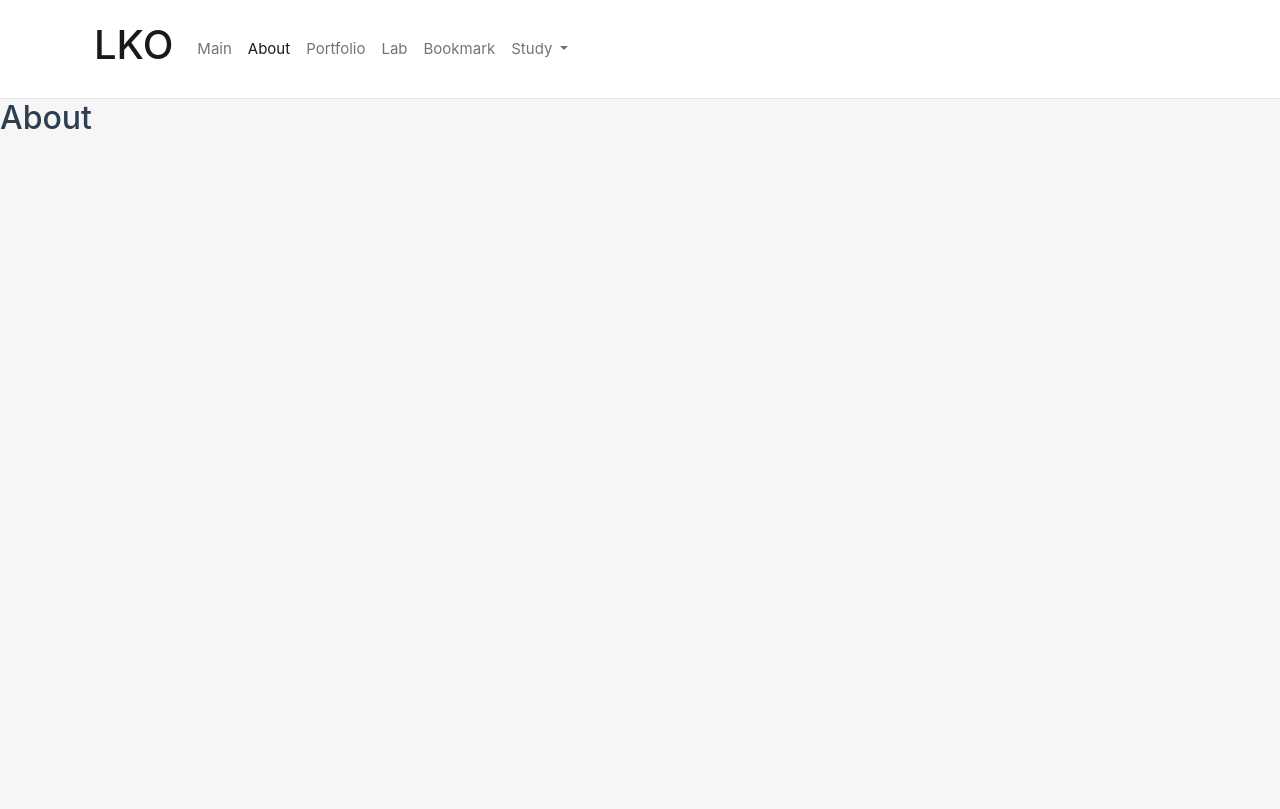
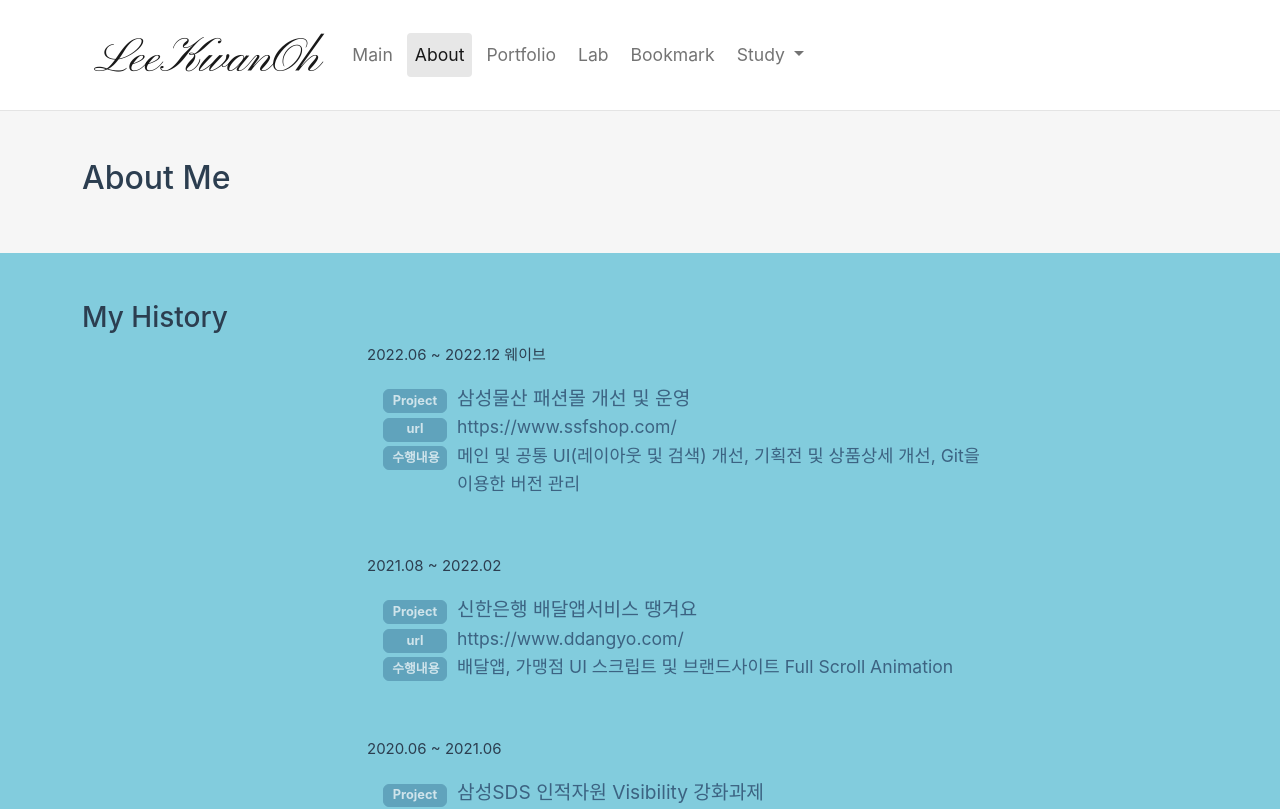
Before and after one commit to mylko72/vue3-home, a Vue app: page /about in a window 1280 px wide. Shown: the top 809 px of the page. Built offline with nearby package versions, Linux system fonts and the light colour scheme.

Commit message:
about 화면 작업중

```diff
--- a/index.html
+++ b/index.html
@@ -5,6 +5,7 @@
     <link rel="icon" href="/favicon.ico">
     <meta name="viewport" content="width=device-width, initial-scale=1.0">
     <title>UI Laboratory</title>
+    <link href='http://fonts.googleapis.com/css?family=Pinyon+Script' rel='stylesheet' type='text/css'>
   </head>
   <body>
     <div id="app"></div>
--- a/src/api/works.js
+++ b/src/api/works.js
@@ -3,6 +3,7 @@ const works = [
     "project": "삼성물산 패션몰 개선 및 운영",
     "thumbnail": "/src/assets/images/img_ssfshop_s.jpg",
     "images": ['/src/assets/images/img_ssfshop_01.jpg','/src/assets/images/img_ssfshop_02.jpg'],
+    "company": "웨이브",
     "client": "삼성물산",
     "date": "2022.06 ~ 2022.12",
     "desc": "메인 및 공통 UI(레이아웃 및 검색) 개선, 기획전 및 상품상세 개선, Git을 이용한 버전 관리",
--- a/src/assets/base.css
+++ b/src/assets/base.css
@@ -75,19 +75,38 @@ body {
   -moz-osx-font-smoothing: grayscale;
 }
 
+a {text-decoration:none;}
+
 header {background:#fff; border-bottom:1px solid #E4E4E4}
+header .navbar-brand {margin-top:10px; margin-right:24px}
+header .navbar-brand h1 {margin-bottom:0; font-family: 'Pinyon Script', cursive !important; font-size:3rem}
+header .navbar .nav-item {margin-right:6px;}
+header .navbar .nav-link {font-size:1.1rem}
+header .navbar .nav-link.active {background-color:#e7e7e7; border-radius:4px;}
 
 /* Portfolio list */
 .card-lists {margin:0 auto}
+/* thumbnail type */
 .card-thumb {cursor:pointer}
 .card-thumb .card-img {position:relative; padding-top:calc((135*100%) / 220); overflow:hidden}
 .card-thumb .card-img img {position:absolute; top:0; width:100%;}
 .card-thumb .card-title {margin-bottom:0; font-size:.9rem}
 .card-thumb .card-text .date {font-size:.7rem}
+/* list type */
 .card-list {flex-direction:row; border:none; background-color:transparent;}
-.card-list .card-img {flex:0 0 45%; width:45%}
-.card-list .card-body {padding-top:0; padding-bottom:0}
-.card-list .card-title, .card-list .card-text {margin-bottom:0}
+.card-list .card-img { position:relative; flex:1 50%; width:50%; padding-top:30%;; background-color:#fff; overflow:hidden}
+.card-list .card-img img {position:absolute; top:0; width:100%;}
+.card-list .card-body {flex:1 1 50%; width:50%; padding-top:0; padding-bottom:0}
+.card-list .card-title, .card-list .card-text {display:flex; align-items:baseline; margin-bottom:0; padding:5px 0; border-bottom:1px solid #ededed; font-size:0.9rem;}
+.card-list .badge {width:46px; margin-right:5px; background:#cacaca; font-size:0.6rem;}
+/* default type */
+.card-default {margin-bottom:2.5rem; border:none; background-color:transparent;}
+.card-default .card-title {margin-bottom:0; font-size:1.2rem; color:#3c6382}
+.card-default .card-title, .card-default .card-text {display:flex; align-items:baseline}
+.card-default .card-text {margin-bottom:0; font-size:1.1rem}
+.card-default .card-text .text-muted {color:#3c6382 !important}
+.card-default .badge {width: 64px;px; margin-right:10px; border:1px solid #60a3bc; background:#60a3bc; font-size:0.8rem; color:rgba(255,255,255,.7)}
+
 
 
 .v-alert {position:fixed; top:30vh; left:50%; min-width:500px; margin-left:-250px; text-align:center}
@@ -102,3 +121,5 @@ header {background:#fff; border-bottom:1px solid #E4E4E4}
 .detail-view .desc-list .list-group-item .txt {display:inline-block; width:190px;}
 .detail-view .desc-list .list-group-item .txt:only-child {width:100%}
 .detail-view .desc-list .list-group-item > a {width:190px;}
+
+.my-history {background:#82ccdd;}
--- a/src/components/WorkItem.vue
+++ b/src/components/WorkItem.vue
@@ -1,13 +1,29 @@
 <template>
   <div class="card" :class="workType">
-    <div class="card-img">
-      <img :src="thumbnail" class="card-img-top" alt="...">
-    </div>
+    <slot name="card-header" />
+    <slot name="card-image" />
+
     <div class="card-body">
-      <p class="card-title text-truncate">{{ project }}</p>
-      <p class="card-text" v-if="props.client"><span class="date text-muted">{{ client }}</span></p>
-      <p class="card-text" v-if="props.url"><span class="date text-muted">{{ url }}</span></p>
-      <p class="card-text"><span class="date text-muted">{{ date }}</span></p>
+      <p class="card-title text-truncate">
+        <span class="badge" v-if="badge">Project</span>
+        <span class="text-truncate">{{ project }}</span>
+      </p>
+      <p class="card-text" v-if="client">
+        <span class="badge" v-if="badge">client</span>
+        <span class="date text-muted">{{ client }}</span>
+      </p>
+      <p class="card-text" v-if="date">
+        <span class="badge" v-if="badge">date</span>
+        <span class="date text-muted">{{ date }}</span>
+      </p>
+      <p class="card-text" v-if="url">
+        <span class="badge" v-if="badge">url</span>
+        <a :href="url" class="d-inline-block text-truncate" target="_blank"><span class="date text-muted">{{ url }}</span></a>
+      </p>
+      <p class="card-text" v-if="desc">
+        <span class="badge" v-if="badge">수행내용</span>
+        <span class="date text-muted">{{ desc }}</span>
+      </p>
     </div>
   </div>
 </template>
@@ -19,20 +35,17 @@ const workType = ref(null);
 
 const props = defineProps({
   display: String,
-  thumbnail: {
-    type: String,
-    required: true
-  },
+  badge: Boolean,
   project: {
     type: String,
     required: true
   },
   date: {
     type: String,
-    required: true
   },
   client: String,
   url: String,
+  desc: String
 });
 
 workType.value = props.display;
--- a/src/layout/TheHeader.vue
+++ b/src/layout/TheHeader.vue
@@ -4,7 +4,7 @@
       <nav class="navbar navbar-expand-lg bg-body-tertiary py-3">
         <div class="container-fluid">
           <a class="navbar-brand" href="#">
-            <h1>LKO</h1>
+            <h1>LeeKwanOh</h1>
           </a>
           <button
             class="navbar-toggler"
--- a/src/views/AboutView.vue
+++ b/src/views/AboutView.vue
@@ -1,9 +1,51 @@
 <template>
-	<div>
-		<h2>About</h2>
+	<div class="container py-5">
+    <h2>About Me</h2>
+	</div>
+	<div class="my-history">
+		<div class="container py-5">
+			<h3>My History</h3>
+			<div class="row">
+				<div class="col-3"></div>
+				<div class="col-7">
+					<template v-for="(card, index) in cardItems" :key="index">
+						<WorkItem
+							display="card-default"
+							:badge="show"
+							:project="card.project"
+							:url="card.url"
+							:desc="card.desc">
+							<template #card-header>
+								{{ card.date }} {{ card.company }}
+							</template>
+						</WorkItem>
+					</template>
+				</div>
+			</div>
+		</div>
 	</div>
 </template>
 
-<script setup></script>
+<script setup>
+import WorkItem from '@/components/WorkItem.vue';
+import { ref } from '@vue/reactivity';
+import { getWorks } from '@/api/works';
+
+const cardItems = ref([]);
+const show = ref(false);
+
+const fetchWorks = async () => {
+	try {
+		cardItems.value = await getWorks();
+		show.value = true;
+		console.log(cardItems.value);
+	}catch(e){
+		console.log(e.message);
+	}
+}
+
+fetchWorks();
+
+</script>
 
 <style scoped></style>
--- a/src/views/MainView.vue
+++ b/src/views/MainView.vue
@@ -3,17 +3,21 @@
 		<div class="key-visual"></div>
 		<div class="container col-xl-12 col-xxl-11">
 			<h2 class="mt-5">Recent Works</h2>
-			<div class="row row-cols-2 g-3 gy-4 g-xl-4 my-4">
+			<div class="row row-cols-1 row-cols-lg-2 g-3 gy-4 g-xl-4 my-4">
 				<div class="col" v-for="(card, index) in cardItems" :key="index">
 					<template v-if="index <= 5">
 						<WorkItem
 							display="card-list"
-							:thumbnail="card.thumbnail"
+							:badge="show"
 							:project="card.project"
 							:client="card.client"
 							:url="card.url"
-							:date="card.date"
-							@click="goDetail(index)">
+							:date="card.date">
+							<template #card-image>
+								<div class="card-img">
+									<img :src="card.thumbnail" class="card-img-top" alt="...">
+								</div>
+							</template>
 						</WorkItem>
 					</template>
 				</div>
@@ -28,10 +32,12 @@ import { getWorks } from '@/api/works';
 import WorkItem from '@/components/WorkItem.vue';
 
 const cardItems = ref([]);
+const show = ref(false);
 
 const fetchWorks = async () => {
 	try {
 		cardItems.value = await getWorks();
+		show.value = true;
 		console.log(cardItems.value);
 	}catch(e){
 		console.log(e.message);
--- a/src/views/PortfolioDetailView.vue
+++ b/src/views/PortfolioDetailView.vue
@@ -1,6 +1,5 @@
 <template>
 	<div class="container py-5">
-		<div class="col-xl-10">
     <h2>Portfolio</h2>
     <div class="detail-view">
       <div v-if="!isLoading" class="spinner-border" role="status">
@@ -21,13 +20,12 @@
               <li class="list-group-item"><span class="badge">Project</span> <span class="txt">{{ workItem.project }}</span></li>
               <li class="list-group-item"><span class="badge">Client</span> <span class="txt">{{ workItem.client }}</span></li>
               <li class="list-group-item"><span class="badge">Date</span> <span class="txt">{{ workItem.date }}</span></li>
-                <li class="list-group-item" v-if="workItem.url"><span class="badge">Url</span> <a href="https://www.ssfshop.com/" class="d-inline-block text-truncate" target="_blank">{{ workItem.url }}</a></li>
+              <li class="list-group-item" v-if="workItem.url"><span class="badge">Url</span> <a :href="workItem.url" class="d-inline-block text-truncate" target="_blank">{{ workItem.url }}</a></li>
               <li class="list-group-item"><span class="txt">{{ workItem.desc }}</span></li>
             </ul>
           </div>
         </div>
       </template>
-      </div>
     </div>
   </div>
 </template>
--- a/src/views/PortfolioListView.vue
+++ b/src/views/PortfolioListView.vue
@@ -6,10 +6,14 @@
 				<div class="col" v-for="(card, index) in cardItems" :key="index">
 					<WorkItem
 						display="card-thumb"
-						:thumbnail="card.thumbnail"
 						:project="card.project"
 						:date="card.date"
 						@click="goDetail(index)">
+						<template #card-image>
+								<div class="card-img">
+									<img :src="card.thumbnail" class="card-img-top" alt="...">
+								</div>
+							</template>
 					</WorkItem>
 				</div>
 			</div>
```
Lines whose indentation alone changed are shown as unchanged.
